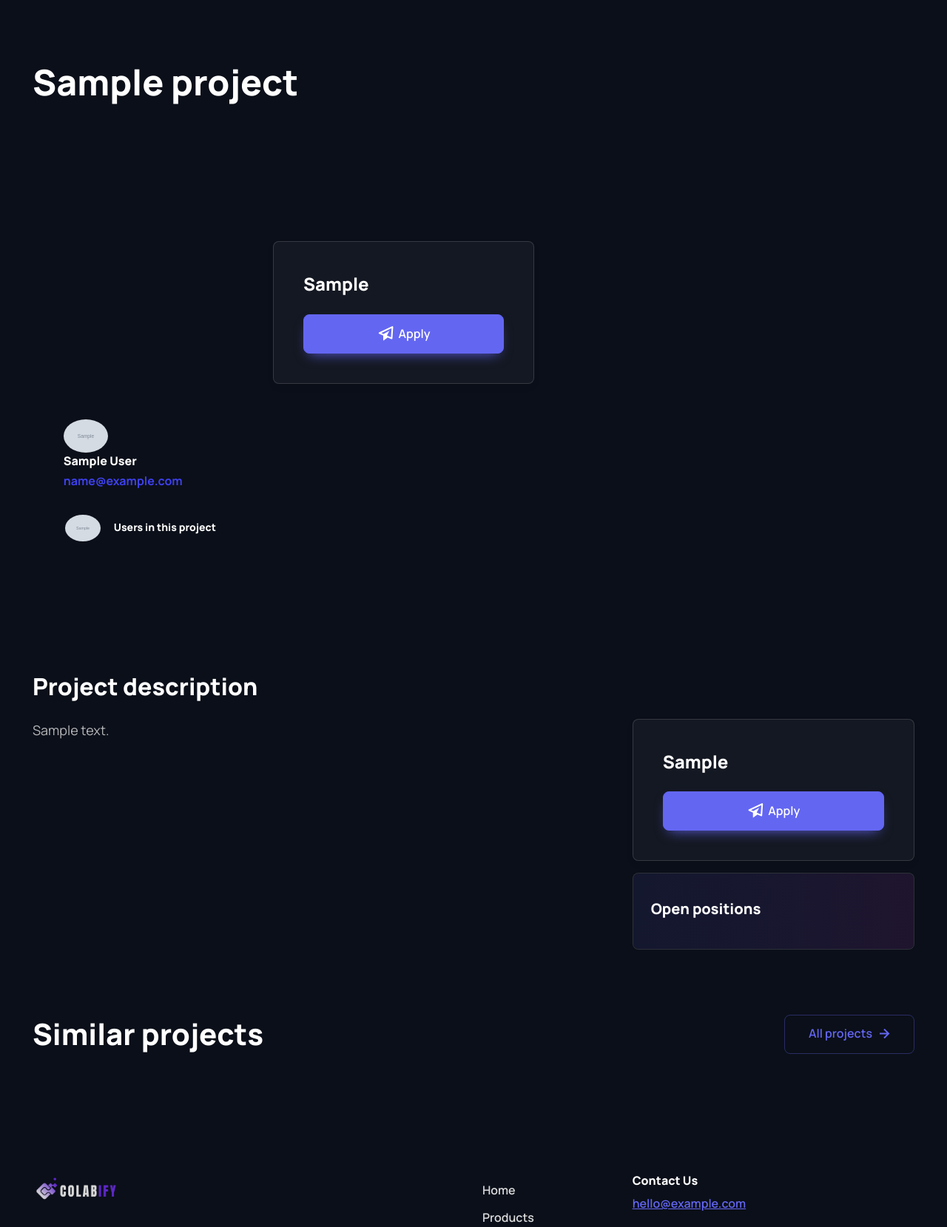
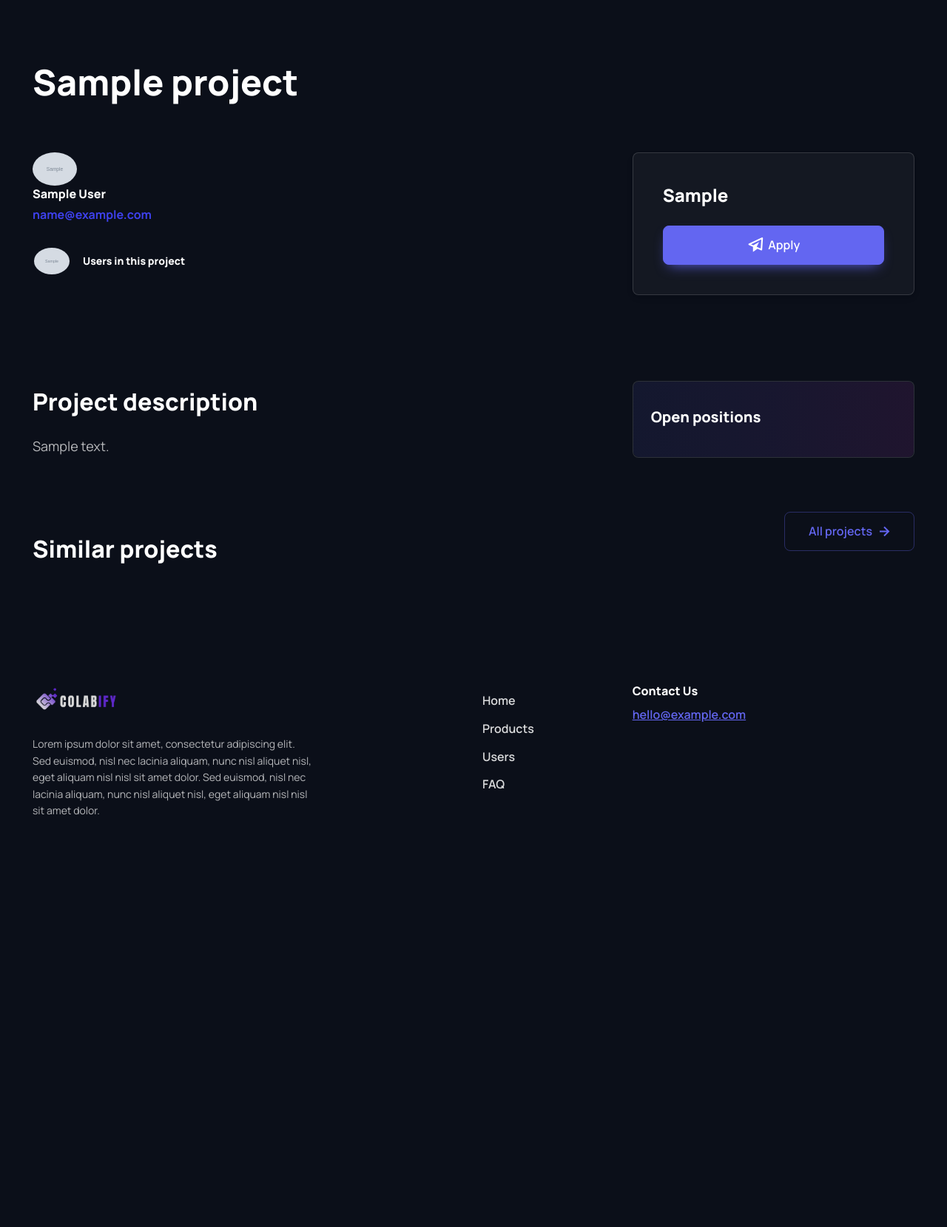
Before and after one commit to dariagridina/hackathon_swps, a Django app: page /projects/1/ in a window 1280 px wide. Shown: the part 80-1739 px from the top of the page at 74% size. After the commit the page ends 1182 px from the top, so only its background shows below. Run offline with Django 4.2, Linux system fonts and the light colour scheme; tables that the repository leaves empty hold one stand-in row (values such as "Sample post"); grey boxes marked "Sample" are stand-in pictures; some libraries are stand-ins or nearby versions.

Commit message:
Change project detail

```diff
--- a/templates/projects/project_detail.html
+++ b/templates/projects/project_detail.html
@@ -5,24 +5,8 @@
     <!-- Page title -->
     <section class="container mt-4 pt-lg-2 pb-3">
         <h1 class="pb-3 mt-5 mb-5" style="max-width: 700px; font-size: xxx-large;">{{ project.name }}</h1>
-        </div>
-        <section class="container pt-2 mt-8 mt-md-4 mt-xl-5">
         <div class="row">
-                <aside class="col-lg-4 col-md-2 offset-xl-3 order-md-2 mb-5">
-                    <div class="position-sticky top-0 pt-5">
-                        <div class="pt-5 mt-md-3">
-                            <div class="card shadow-sm p-sm-3">
-                                <div class="card-body ">
-                                    <h4 class="mb-4">{{ project.location }}</h4>
-                                    <a href="#"
-                                       class=" d-flex align-items-center btn btn-primary btn-lg shadow-primary"><i class='bx bx-paper-plane bx-sm' style="margin-right: 4px"></i>Apply</a>
-                                </div>
-                            </div>
-                        </div>
-                    </div>
-                </aside>
-            </div>
-            <div class="col-lg-6">
+            <div class="col-lg-8">
                 <div class="d-flex align-items-center">
                     <div class="ps-1.5">
                         <img src="{{ project.responsible_user.profile.image.url }}"
@@ -49,15 +33,7 @@
                     <span class="fs-sm"><span class="text-primary fw-semibold"></span> Users in this project</span>
                 </a>
             </div>
-        </section>
-    </section>
-
-    <!-- Content -->
-    <section class="container pt-2 mt-8 mt-md-4 mt-xl-5">
-        <div class="row">
-            <aside class="col-lg-4 col-md-2 offset-xl-3 order-md-2 mb-5">
-                <div class="position-sticky top-0 pt-5">
-                    <div class="pt-5 mt-md-3">
+            <div class="col-lg-4">
                 <div class="card shadow-sm p-sm-3">
                     <div class="card-body ">
                         <h4 class="mb-4">{{ project.location }}</h4>
@@ -66,7 +42,23 @@
                     </div>
                 </div>
             </div>
-                    <!-- Open positions -->
+        </div>
+    </section>
+
+    <!-- Content -->
+    <section class="container pt-2 mt-8 mt-md-4 mt-xl-5">
+        <div class="row">
+            <!--Content-->
+            <div class="col-lg-8">
+                <div class="pe-lg-4 me-lg-4 pe-xl-0 me-xl-0">
+                    <div class="mb-4 pb-2">
+                        <h2 class="h1 mb-4 mt-4" style="font-size: xx-large;">Project description</h2>
+                        <p class="fs-lg mb-0">{{ project.description }}</p>
+                        <!-- Tags -->
+                    </div>
+                </div>
+            </div>
+            <div class="col-lg-4">
                 <div class="card card-body position-relative mt-3 mb-3">
                     <div style="margin-top: 10px;"></div>
                     <span class="position-absolute top-0 start-0 w-100 h-100 bg-gradient-primary opacity-10 rounded-3"></span>
@@ -80,31 +72,17 @@
                                     </li>
                                 {% endif %}
                             {% endfor %}
-
                         </ul>
-                        </div>
-                    </div>
-                </div>
-            </aside>
-            <!--Content-->
-            <div class="col-lg-5">
-                <div class="pe-lg-4 me-lg-4 pe-xl-0 me-xl-0">
-                    <div class="mb-4 pb-2">
-                        <h2 class="h1 mb-4 mt-5" style="font-size: xx-large;">Project description</h2>
-                        <p class="fs-lg mb-0">{{ project.description }}</p>
-                        <!-- Tags -->
                     </div>
                 </div>
             </div>
         </div>
     </section>
-    <!-- Related posts -->
 
-
-
+    <!-- Similar projects -->
     <section class="container mb-5 pt-md-4">
         <div class="d-flex flex-sm-row flex-column align-items-center justify-content-between mb-4 pb-1 pb-md-3">
-            <h2 class="h1 mb-sm-0">Similar projects</h2>
+            <h2 class="h1 mb-sm-0 mt-5" style="font-size: xx-large;">Similar projects</h2>
             <a href="project_list.html" class="btn btn-lg btn-outline-primary ms-4">
                 All projects
                 <i class="bx bx-right-arrow-alt ms-1 me-n1 lh-1 lead"></i>
```
Lines whose indentation alone changed are shown as unchanged.
